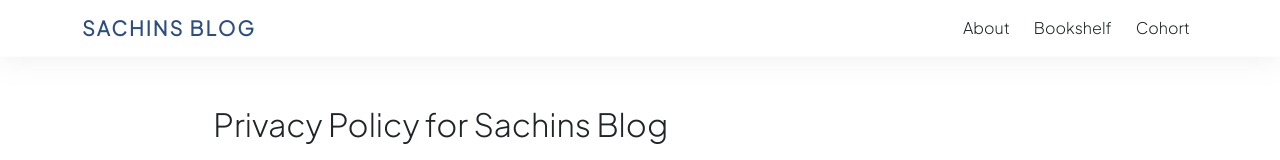
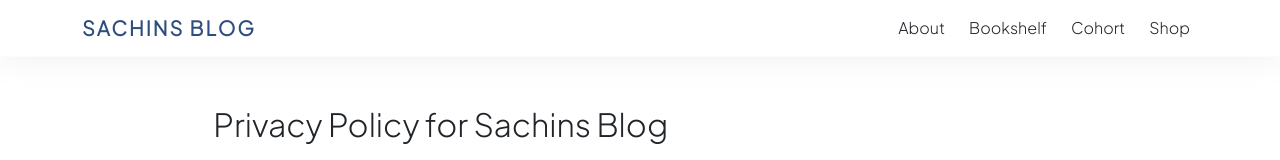
Before and after one commit to sachinshrmaa/sachins-blog, a Next.js app: page /privacy in a window 1280 px wide. Shown: the top 160 px of the page. Built offline with nearby package versions, Linux system fonts and the light colour scheme; a web font is replaced by a local one.

Commit message:
updated navbar

```diff
--- a/components/NavBar.jsx
+++ b/components/NavBar.jsx
@@ -20,6 +20,7 @@
                         <Link className="nav-link text-dark ms-md-2" href='/about'>About</Link>
                         <Link className="nav-link text-dark ms-md-2" href='/bookshelf'>Bookshelf</Link>
                         <Link className="nav-link text-dark ms-md-2" href='/cohorts'>Cohort</Link>
+                        <a className="nav-link text-dark ms-md-2" href='https://www.betaurus.shop' target="_blank">Shop</a>
                     </div>
                 </div>
             </div>
```
